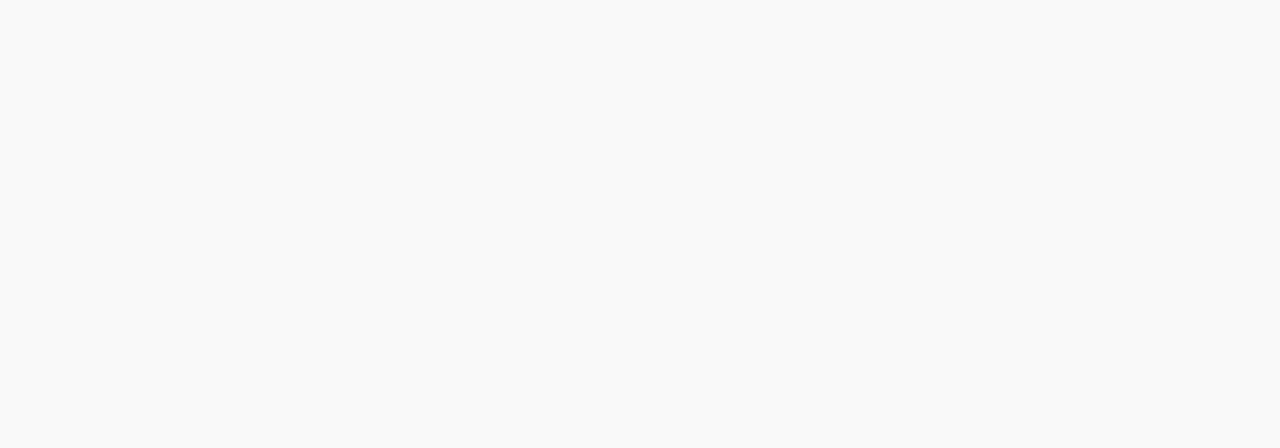
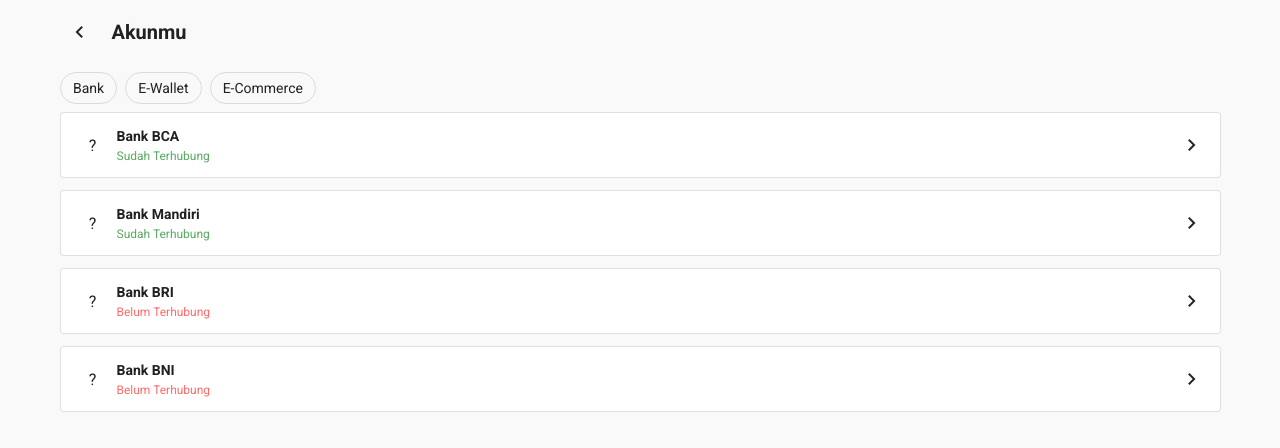
Before and after one commit to InfiniteUny/integarta-frontend, a Nuxt app: page /account in a window 1280 px wide. Before the commit this address had no page. Shown: the top 448 px of the page. Built offline with nearby package versions, Linux system fonts and the light colour scheme.

Commit message:
account list

```diff
--- /dev/null
+++ b/pages/account/index.vue
@@ -0,0 +1,107 @@
+<template>
+  <div>
+    <v-row>
+      <v-col cols="12">
+        <PageTitle title="Akunmu"/>
+      </v-col>
+    </v-row>
+
+    <v-row>
+      <v-col class="py-0" cols="12">
+        <v-chip-group active-class="primary">
+          <v-chip v-for="type of types" :key="type" outlined>
+            {{ type }}
+          </v-chip>
+        </v-chip-group>
+
+        <v-sheet
+          v-for="account of accounts"
+          :key="account.id"
+          class="mb-3 d-flex align-center pa-2"
+          outlined
+          rounded
+          style="width: 100%"
+        >
+          <div>
+            <v-avatar>
+              ?
+            </v-avatar>
+          </div>
+
+          <div>
+            <div class="font-weight-bold" style="font-size: 14px;">
+              {{ account.name }}
+            </div>
+
+            <div v-if="account.connected" class="success--text" style="font-size: 12px;">
+              Sudah Terhubung
+            </div>
+
+            <div v-else class="error--text" style="font-size: 12px;">
+              Belum Terhubung
+            </div>
+          </div>
+
+          <div class="d-flex align-center ml-auto">
+            <v-btn fab text small to="">
+              <v-icon>
+                mdi-chevron-right
+              </v-icon>
+            </v-btn>
+          </div>
+        </v-sheet>
+      </v-col>
+    </v-row>
+  </div>
+</template>
+
+<script>
+import PageTitle from '@/components/PageTitle'
+
+export default {
+  name: 'your-account',
+
+  component: {
+    PageTitle
+  },
+
+  data: () => ({
+    types: [
+      'Bank',
+      'E-Wallet',
+      'E-Commerce'
+    ],
+
+    accounts: [
+      {
+        id: 1,
+        name: 'Bank BCA',
+        connected: true,
+        icon: ''
+      },
+      {
+        id: 2,
+        name: 'Bank Mandiri',
+        connected: true,
+        icon: ''
+      },
+      {
+        id: 3,
+        name: 'Bank BRI',
+        connected: false,
+        icon: ''
+      },
+      {
+        id: 4,
+        name: 'Bank BNI',
+        connected: false,
+        icon: ''
+      }
+    ]
+  })
+}
+</script>
+
+<style scoped>
+
+</style>
```
